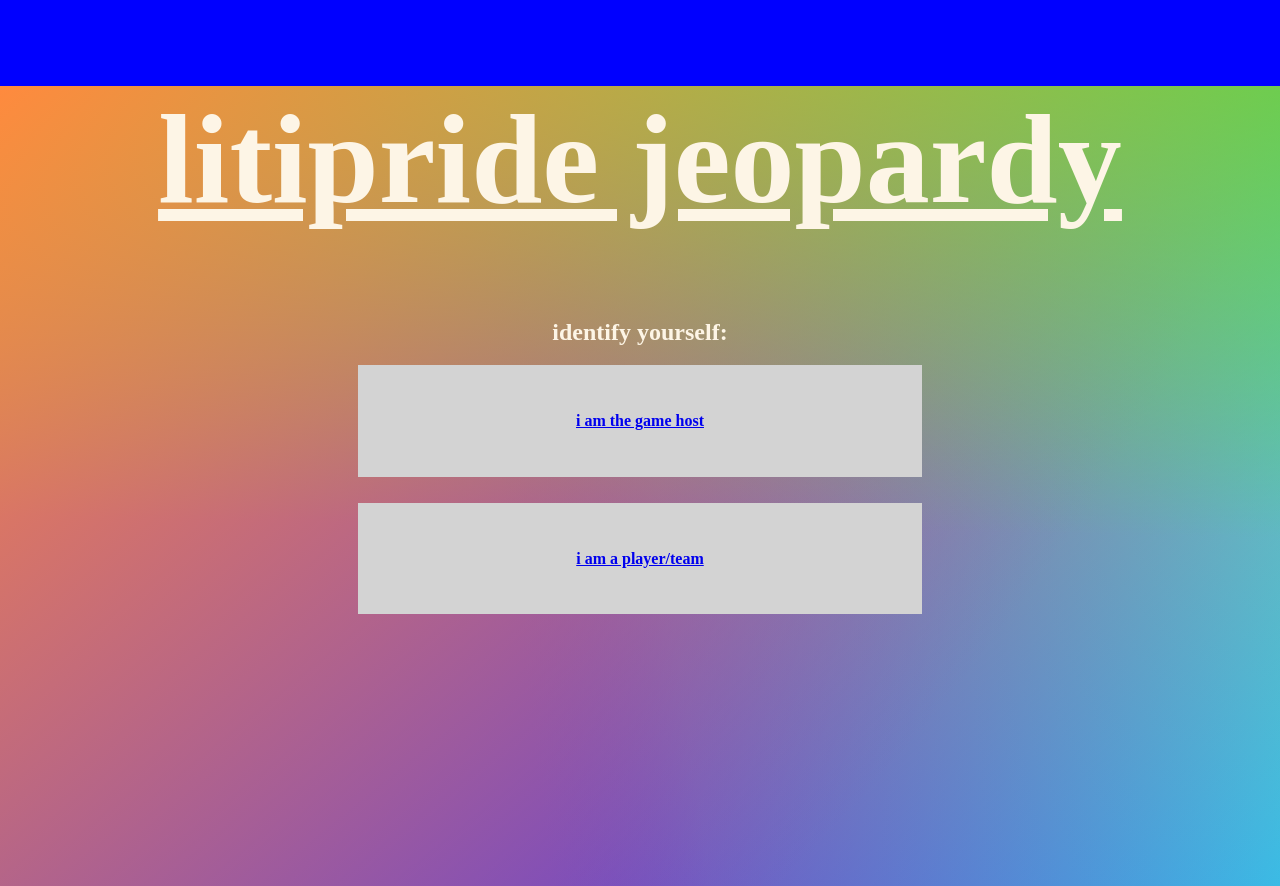
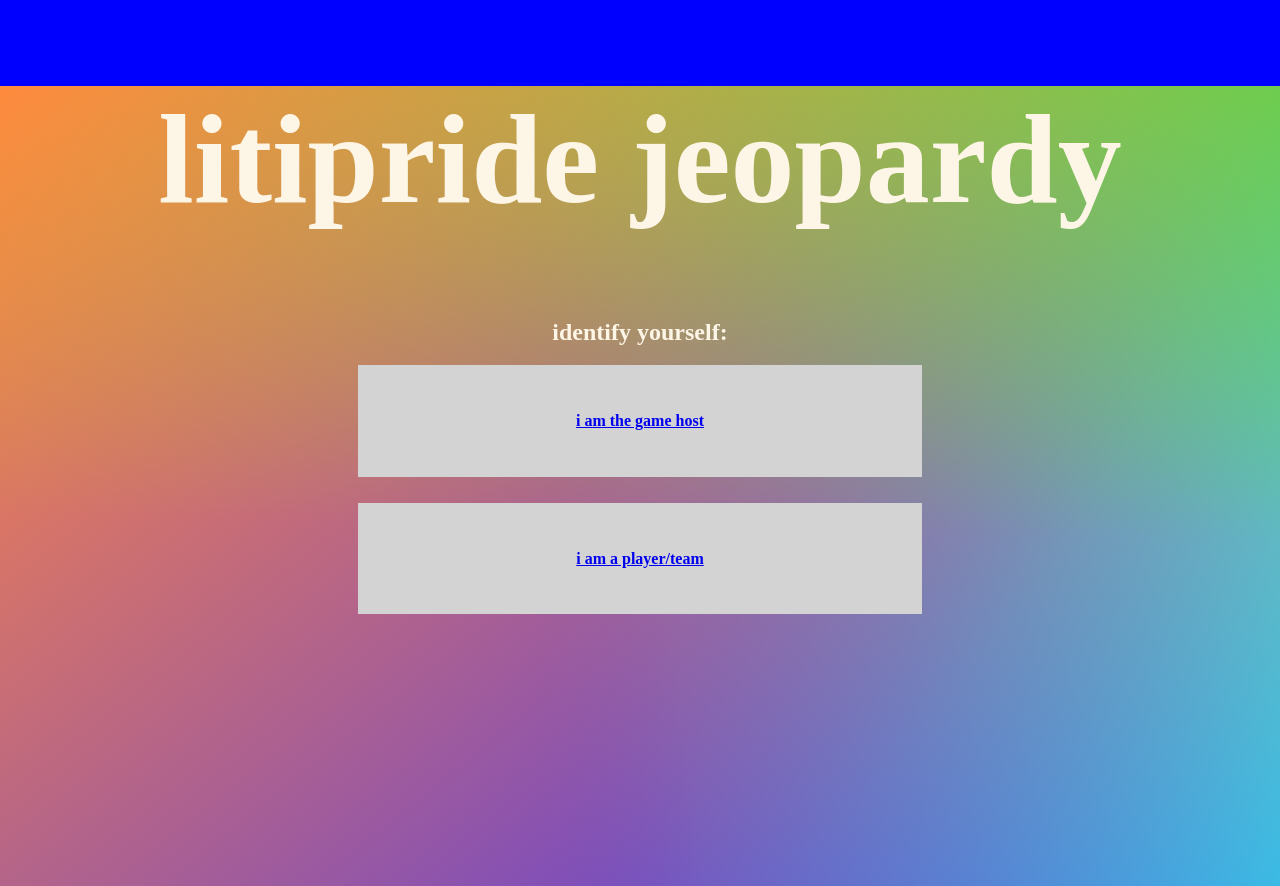
Before and after one commit to wvorwick/litipride, a plain HTML site: page index.html in a window 1280 px wide. Drawn offline with Linux system fonts and the light colour scheme.

Commit message:
Update game.css

```diff
--- a/src/game.css
+++ b/src/game.css
@@ -31,7 +31,7 @@
 	.hyperlink { background-color:blue; color:white;}
 
 	.jeopardy_image{ max-width:95%; }
-	#homemade_jeopardy_title { text-decoration:underline; }
+	#homemade_jeopardy_title { text-decoration:none; }
 
 	.gradient{
 		color: oldlace;
```
